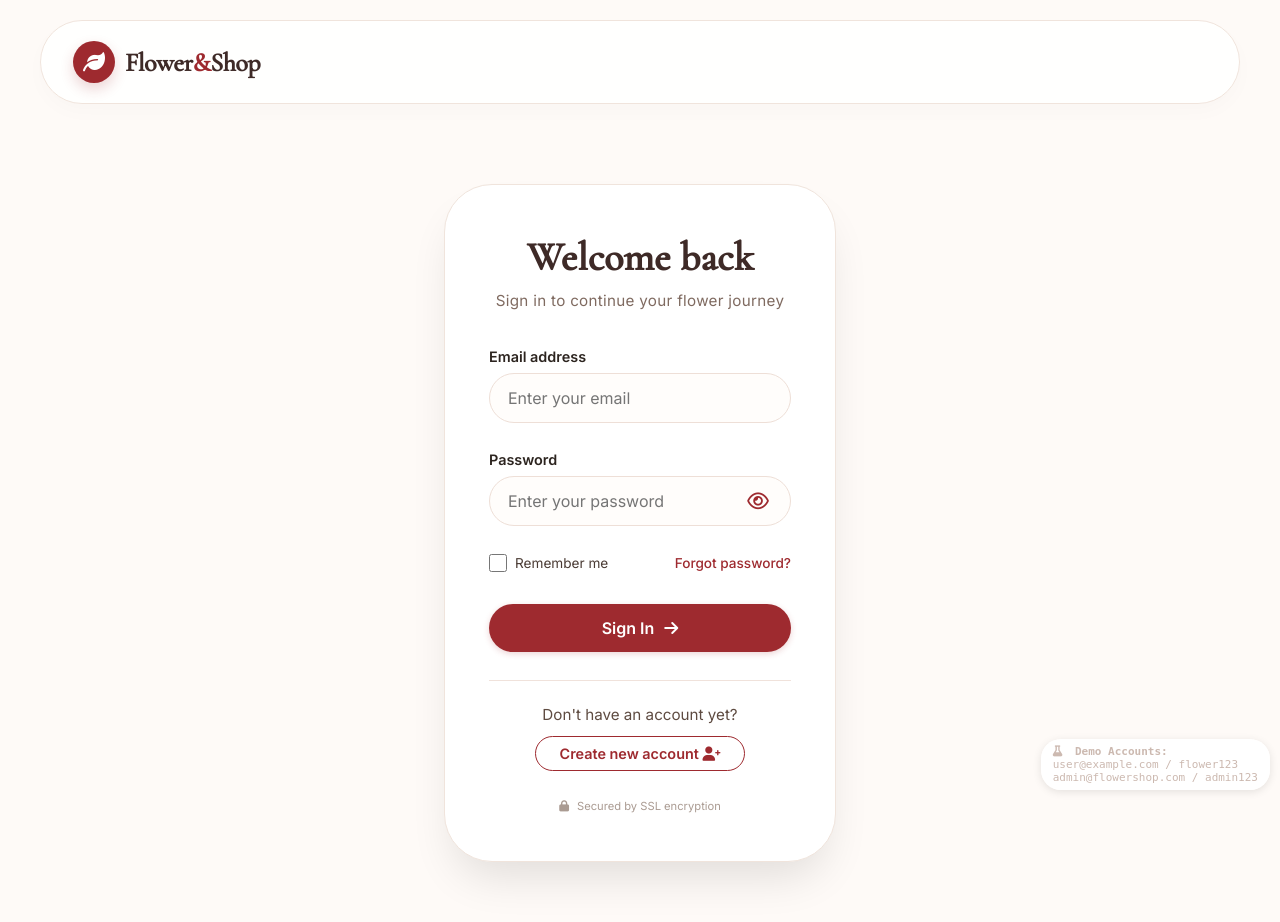
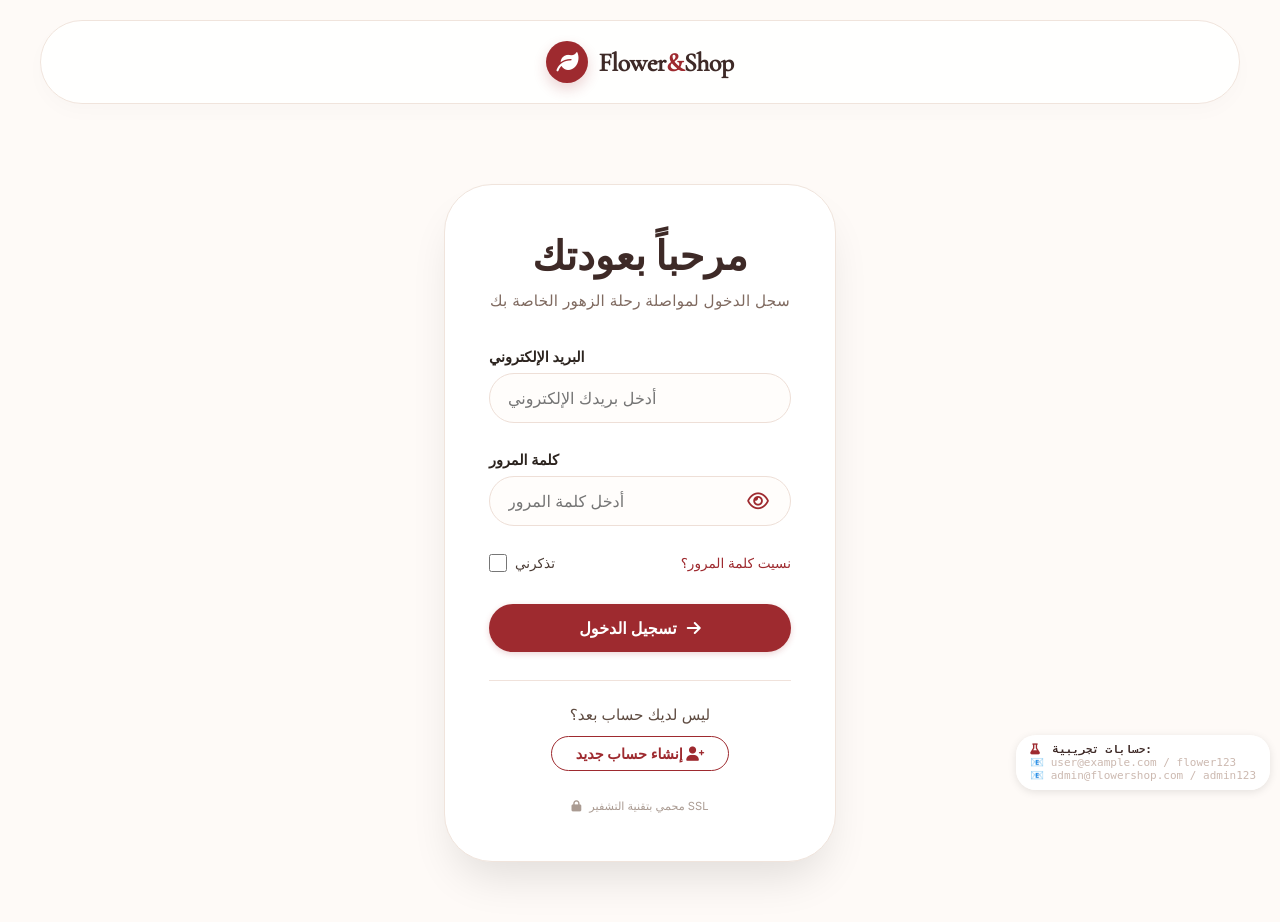
Before and after one commit to hamodalshatti/flower_shop200, a Flask app: page /login in a window 1280 px wide. Run offline with Flask 3, Linux system fonts and the light colour scheme.

Commit message:
Update login.html

```diff
--- a/templates/login.html
+++ b/templates/login.html
@@ -28,7 +28,7 @@
 
         .header {
             display: flex;
-            justify-content: space-between;
+            justify-content: center;
             align-items: center;
             padding: 20px 32px;
             background: #ffffffdd;
@@ -37,8 +37,6 @@
             margin: 20px 40px;
             box-shadow: 0 8px 20px rgba(0,0,0,0.02);
             border: 1px solid #f0e4dc;
-            flex-wrap: wrap;
-            gap: 15px;
         }
 
         .logo-area {
@@ -391,67 +389,67 @@
 <div class="signin-container">
     <div class="signin-card">
         <div class="signin-header">
-            <h2>Welcome back</h2>
-            <p>Sign in to continue your flower journey</p>
+            <h2>مرحباً بعودتك</h2>
+            <p>سجل الدخول لمواصلة رحلة الزهور الخاصة بك</p>
         </div>
 
         <!-- رسائل الحالة -->
         <div id="generalErrorBanner" style="display: none;" class="general-error">
             <i class="fas fa-exclamation-triangle"></i>
-            <span id="generalErrorMessage">Invalid email or password. Please try again.</span>
+            <span id="generalErrorMessage">بريد إلكتروني أو كلمة مرور غير صحيحة. يرجى المحاولة مرة أخرى.</span>
         </div>
 
         <div id="generalSuccessBanner" style="display: none;" class="general-success">
             <i class="fas fa-check-circle"></i>
-            <span id="generalSuccessMessage">Login successful! Redirecting...</span>
+            <span id="generalSuccessMessage">تم تسجيل الدخول بنجاح! جاري التحويل...</span>
         </div>
 
         <!-- نموذج تسجيل الدخول -->
         <form class="signin-form" action="#" method="POST" id="loginForm">
             <div class="form-group" id="emailGroup">
-                <label>Email address</label>
+                <label>البريد الإلكتروني</label>
                 <div class="input-wrapper">
-                    <input type="email" name="email" id="emailInput" placeholder="Enter your email" autocomplete="email">
+                    <input type="email" name="email" id="emailInput" placeholder="أدخل بريدك الإلكتروني" autocomplete="email">
                 </div>
                 <div class="error-message" id="emailError" style="display: none;">
-                    <i class="fas fa-exclamation-circle"></i> <span id="emailErrorText">Invalid email format</span>
+                    <i class="fas fa-exclamation-circle"></i> <span id="emailErrorText">صيغة البريد الإلكتروني غير صحيحة</span>
                 </div>
             </div>
 
             <div class="form-group" id="passwordGroup">
-                <label>Password</label>
+                <label>كلمة المرور</label>
                 <div class="input-wrapper">
-                    <input type="password" name="password" id="passwordInput" placeholder="Enter your password" autocomplete="current-password">
+                    <input type="password" name="password" id="passwordInput" placeholder="أدخل كلمة المرور" autocomplete="current-password">
                     <span class="password-toggle" id="togglePasswordBtn">
                         <i class="far fa-eye" id="eyeIcon"></i>
                     </span>
                 </div>
                 <div class="error-message" id="passwordError" style="display: none;">
-                    <i class="fas fa-exclamation-circle"></i> <span id="passwordErrorText">Password cannot be empty</span>
+                    <i class="fas fa-exclamation-circle"></i> <span id="passwordErrorText">كلمة المرور لا يمكن أن تكون فارغة</span>
                 </div>
             </div>
 
             <div class="form-options">
                 <label class="remember-me">
-                    <input type="checkbox" name="remember" id="rememberCheckbox"> Remember me
+                    <input type="checkbox" name="remember" id="rememberCheckbox"> تذكرني
                 </label>
-                <a href="#" class="forgot-password" id="forgotPasswordLink">Forgot password?</a>
+                <a href="#" class="forgot-password" id="forgotPasswordLink">نسيت كلمة المرور؟</a>
             </div>
 
             <button type="submit" class="btn signin-btn" id="submitBtn">
-                Sign In <i class="fas fa-arrow-right"></i>
+                تسجيل الدخول <i class="fas fa-arrow-right"></i>
             </button>
         </form>
 
         <div class="signup-section">
-            <p class="signup-text">Don't have an account yet?</p>
+            <p class="signup-text">ليس لديك حساب بعد؟</p>
             <a href="#" class="signup-link-btn" id="signupLinkBtn">
-                Create new account <i class="fas fa-user-plus"></i>
+                إنشاء حساب جديد <i class="fas fa-user-plus"></i>
             </a>
         </div>
 
         <div class="signin-footer">
-            <i class="fas fa-lock"></i> <span>Secured by SSL encryption</span>
+            <i class="fas fa-lock"></i> <span>محمي بتقنية التشفير SSL</span>
         </div>
     </div>
 </div>
@@ -474,11 +472,12 @@
     const submitBtn = document.getElementById('submitBtn');
     const rememberCheckbox = document.getElementById('rememberCheckbox');
 
-    // المستخدمين التجريبيين (محاكاة قاعدة البيانات)
-    const MOCK_USERS = [
-        { email: "user@example.com", password: "flower123" },
-        { email: "admin@flowershop.com", password: "admin123" },
-        { email: "demo@flower.com", password: "demo123" }
+    // المستخدمين التجريبيين المسجلين في النظام
+    const REGISTERED_USERS = [
+        { email: "user@example.com", password: "flower123", name: "أحمد" },
+        { email: "admin@flowershop.com", password: "admin123", name: "مدير المتجر" },
+        { email: "sarah@flowershop.com", password: "sarah123", name: "سارة" },
+        { email: "demo@flower.com", password: "demo123", name: "زائر تجريبي" }
     ];
 
     // تحميل البيانات المحفوظة
@@ -542,6 +541,8 @@
                 if (msgSpan) msgSpan.innerText = errorMessage;
                 errorDiv.style.display = 'flex';
             }
+            inputElement.classList.add('shake-effect');
+            setTimeout(() => inputElement.classList.remove('shake-effect'), 300);
         } else {
             inputElement.classList.remove('error-input');
             if (errorDiv) {
@@ -564,36 +565,19 @@
         return emailRegex.test(email);
     }
 
-    // التحقق من كلمة المرور (غير فارغة)
-    function isValidPassword(password) {
-        return password && password.trim().length > 0;
+    // التحقق من صحة بيانات الدخول
+    function authenticateUser(email, password) {
+        const normalizedEmail = email.toLowerCase().trim();
+
+        const user = REGISTERED_USERS.find(u =>
+            u.email.toLowerCase() === normalizedEmail &&
+            u.password === password
+        );
+
+        return user || null;
     }
 
-    // التحقق من صحة البيانات (محاكاة قاعدة البيانات) - تم التصحيح
-    function checkCredentials(email, password) {
-        const normalizedEmail = email.toLowerCase().trim();
-        const normalizedPassword = password; // لا نستخدم trim() هنا لأننا نريد التحقق بالضبط
-
-        console.log(`Checking: ${normalizedEmail} / ${normalizedPassword}`); // للتصحيح
-
-        const found = MOCK_USERS.some(user =>
-            user.email.toLowerCase() === normalizedEmail &&
-            user.password === normalizedPassword
-        );
-
-        console.log(`Found: ${found}`); // للتصحيح
-        return found;
-    }
-
-    // التحقق المباشر (لإظهار البيانات التجريبية)
-    function showDemoCredentials() {
-        console.log('📧 Demo credentials:');
-        MOCK_USERS.forEach((user, index) => {
-            console.log(`  ${index + 1}. Email: ${user.email}, Password: ${user.password}`);
-        });
-    }
-
-    // تأثير الاهتزاز
+    // تأثير الاهتزاز للبطاقة
     function shakeCard() {
         const card = document.querySelector('.signin-card');
         card.classList.add('shake-effect');
@@ -604,29 +588,31 @@
     function setLoadingState(isLoading) {
         if (isLoading) {
             submitBtn.disabled = true;
-            submitBtn.innerHTML = '<i class="fas fa-spinner fa-spin"></i> Signing in...';
+            submitBtn.innerHTML = '<i class="fas fa-spinner fa-spin"></i> جاري تسجيل الدخول...';
         } else {
             submitBtn.disabled = false;
-            submitBtn.innerHTML = 'Sign In <i class="fas fa-arrow-right"></i>';
+            submitBtn.innerHTML = 'تسجيل الدخول <i class="fas fa-arrow-right"></i>';
         }
     }
 
-    // معالجة التحقق من الصحة قبل الإرسال
+    // معالجة التحقق من صحة النموذج
     function validateForm(emailVal, passwordVal) {
         let isValid = true;
 
+        // التحقق من البريد الإلكتروني
         if (!emailVal) {
-            setFieldError(emailInput, emailErrorDiv, 'Email address is required', false, emailErrorText);
+            setFieldError(emailInput, emailErrorDiv, 'البريد الإلكتروني مطلوب', false, emailErrorText);
             isValid = false;
         } else if (!isValidEmail(emailVal)) {
-            setFieldError(emailInput, emailErrorDiv, 'Please enter a valid email address (e.g., name@domain.com)', false, emailErrorText);
+            setFieldError(emailInput, emailErrorDiv, 'يرجى إدخال بريد إلكتروني صالح (مثل name@domain.com)', false, emailErrorText);
             isValid = false;
         } else {
             setFieldError(emailInput, emailErrorDiv, '', true, emailErrorText);
         }
 
+        // التحقق من كلمة المرور
         if (!passwordVal || passwordVal.trim() === '') {
-            setFieldError(passwordInput, passwordErrorDiv, 'Password cannot be empty', false, passwordErrorText);
+            setFieldError(passwordInput, passwordErrorDiv, 'كلمة المرور مطلوبة', false, passwordErrorText);
             isValid = false;
         } else {
             setFieldError(passwordInput, passwordErrorDiv, '', true, passwordErrorText);
@@ -635,7 +621,7 @@
         return isValid;
     }
 
-    // الأحداث المباشرة (real-time validation)
+    // التحقق المباشر أثناء الكتابة
     emailInput.addEventListener('input', function() {
         hideGeneralMessages();
         const val = emailInput.value.trim();
@@ -646,7 +632,7 @@
             emailInput.classList.remove('error-input');
             emailErrorDiv.style.display = 'none';
         } else {
-            setFieldError(emailInput, emailErrorDiv, 'Please enter a valid email address', false, emailErrorText);
+            setFieldError(emailInput, emailErrorDiv, 'صيغة البريد الإلكتروني غير صحيحة', false, emailErrorText);
         }
     });
 
@@ -656,11 +642,9 @@
         if (pass.trim() === '') {
             passwordInput.classList.remove('error-input');
             passwordErrorDiv.style.display = 'none';
-        } else if (isValidPassword(pass)) {
+        } else {
             passwordInput.classList.remove('error-input');
             passwordErrorDiv.style.display = 'none';
-        } else {
-            setFieldError(passwordInput, passwordErrorDiv, 'Password cannot be empty', false, passwordErrorText);
         }
     });
 
@@ -687,65 +671,7 @@
         });
     }
 
-    // معالج تقديم النموذج - الجزء الأهم (تم التصحيح)
-    loginForm.addEventListener('submit', async function(e) {
-        e.preventDefault();
-
-        const emailVal = emailInput.value.trim();
-        const passwordVal = passwordInput.value; // نأخذ القيمة كما هي بدون trim
-
-        hideGeneralMessages();
-        clearFieldErrors();
-
-        // التحقق من صحة الحقول
-        if (!validateForm(emailVal, passwordVal)) {
-            shakeCard();
-            const emptyField = !emailVal || !isValidEmail(emailVal) ? emailInput : passwordInput;
-            emptyField.focus();
-            return false;
-        }
-
-        setLoadingState(true);
-
-        // محاكاة طلب السيرفر (تأخير 500ms)
-        setTimeout(() => {
-            // التحقق من صحة البيانات
-            const isAuthenticated = checkCredentials(emailVal, passwordVal);
-
-            if (!isAuthenticated) {
-                // ❌ بيانات غير صحيحة - إظهار الأخطاء مع الاحتفاظ بكلمة المرور
-                setFieldError(emailInput, emailErrorDiv, 'Invalid email or password combination', false, emailErrorText);
-                setFieldError(passwordInput, passwordErrorDiv, 'Incorrect password for this account', false, passwordErrorText);
-
-                showGeneralError('❌ Invalid email or password. Please try again.');
-                shakeCard();
-
-                // ✅ لا نقوم بمسح حقل كلمة المرور، فقط نحدد النص لتسهيل التعديل
-                passwordInput.select();
-                setLoadingState(false);
-
-            } else {
-                // ✅ بيانات صحيحة - نجاح تسجيل الدخول
-                saveCredentials(emailVal, passwordVal, rememberCheckbox.checked);
-
-                showGeneralSuccess('✓ Login successful! Redirecting to dashboard...');
-
-                // تعطيل النموذج أثناء إعادة التوجيه
-                setLoadingState(true);
-
-                // محاكاة إعادة التوجيه
-                setTimeout(() => {
-                    // في التطبيق الحقيقي: window.location.href = '/dashboard';
-                    alert(`✅ Welcome back, ${emailVal}!\n\n(هنا سيتم توجيهك إلى لوحة التحكم في التطبيق الحقيقي)`);
-                    window.location.href = '/';
-                }, 1500);
-            }
-        }, 500);
-
-        return false;
-    });
-
-
+    // إزالة الأخطاء عند التركيز
     emailInput.addEventListener('focus', function() {
         if (emailInput.classList.contains('error-input')) {
             emailInput.classList.remove('error-input');
@@ -762,7 +688,77 @@
         }
     });
 
-    // حالة أيقونة العين الأولية
+    // معالج تقديم النموذج
+    loginForm.addEventListener('submit', async function(e) {
+        e.preventDefault();
+
+        const emailVal = emailInput.value.trim();
+        const passwordVal = passwordInput.value;
+
+        hideGeneralMessages();
+        clearFieldErrors();
+
+        // التحقق من صحة الحقول
+        if (!validateForm(emailVal, passwordVal)) {
+            shakeCard();
+            return false;
+        }
+
+        setLoadingState(true);
+
+        // محاكاة تأخير الشبكة
+        setTimeout(() => {
+            const user = authenticateUser(emailVal, passwordVal);
+
+            if (!user) {
+                // فشل تسجيل الدخول
+                setFieldError(emailInput, emailErrorDiv, 'البريد الإلكتروني أو كلمة المرور غير صحيحة', false, emailErrorText);
+                setFieldError(passwordInput, passwordErrorDiv, 'بيانات الدخول غير صحيحة', false, passwordErrorText);
+                showGeneralError('❌ البريد الإلكتروني أو كلمة المرور غير صحيحة. يرجى المحاولة مرة أخرى.');
+                shakeCard();
+                setLoadingState(false);
+
+                // لا نقوم بمسح الحقول، فقط نحددها
+                emailInput.select();
+            } else {
+                // نجاح تسجيل الدخول
+                saveCredentials(emailVal, passwordVal, rememberCheckbox.checked);
+
+                // تخزين معلومات المستخدم في sessionStorage
+                sessionStorage.setItem('currentUser', JSON.stringify({
+                    email: user.email,
+                    name: user.name,
+                    loggedIn: true
+                }));
+
+                showGeneralSuccess(`✓ مرحباً بك، ${user.name}! جاري تحويلك إلى المتجر...`);
+
+                // تعطيل النموذج أثناء إعادة التوجيه
+                submitBtn.disabled = true;
+
+                // إعادة التوجيه بعد نجاح تسجيل الدخول
+                setTimeout(() => {
+                    // في التطبيق الحقيقي: window.location.href = '/dashboard' أو '/'
+                    window.location.href = '/';
+                }, 1500);
+            }
+        }, 800);
+
+        return false;
+    });
+
+    // روابط إضافية
+    document.getElementById('forgotPasswordLink')?.addEventListener('click', (e) => {
+        e.preventDefault();
+        window.location.href = '/forgot-password';
+    });
+
+    document.getElementById('signupLinkBtn')?.addEventListener('click', (e) => {
+        e.preventDefault();
+        window.location.href = '/signup';
+    });
+
+    // تهيئة الحالة الأولية لأيقونة العين
     if (passwordInput.type === 'password') {
         eyeIcon.classList.add('fa-eye');
         eyeIcon.classList.remove('fa-eye-slash');
@@ -770,30 +766,25 @@
         eyeIcon.classList.add('fa-eye-slash');
     }
 
-
-    document.getElementById('forgotPasswordLink')?.addEventListener('click', (e) => {
-        e.preventDefault();
-        alert('🔐 Password reset link would be sent to your email.\n\nDemo: Use "flower123" for user@example.com');
-    });
-
-    document.getElementById('signupLinkBtn')?.addEventListener('click', (e) => {
-        e.preventDefault();
-        alert('📝 Create new account page.\n\nDemo credentials:\nuser@example.com / flower123');
-    });
-
-
+    // تحميل البيانات المحفوظة عند بدء التشغيل
     window.addEventListener('DOMContentLoaded', function() {
         loadSavedCredentials();
-        showDemoCredentials();
+
+        // عرض الحسابات التجريبية في وحدة التحكم
+        console.log('📧 الحسابات التجريبية المتاحة:');
+        REGISTERED_USERS.forEach((user, index) => {
+            console.log(`  ${index + 1}. البريد: ${user.email} | كلمة المرور: ${user.password}`);
+        });
     });
 </script>
 
+<!-- شريط المعلومات التجريبية -->
+<div style="position: fixed; bottom: 10px; right: 10px; font-size: 11px; color: #ccb9b0; background: rgba(255,255,255,0.95); padding: 8px 14px; border-radius: 20px; box-shadow: 0 2px 8px rgba(0,0,0,0.1); font-family: monospace; direction: ltr; z-index: 1000;">
+    <i class="fas fa-flask" style="margin-right: 6px; color: #9e2a2f;"></i>
+    <strong style="color: #3e2a27;">حسابات تجريبية:</strong><br>
+    📧 user@example.com / flower123<br>
+    📧 admin@flowershop.com / admin123
+</div>
 
-<div style="position: fixed; bottom: 10px; right: 10px; font-size: 11px; color: #ccb9b0; background: rgba(255,255,255,0.95); padding: 6px 12px; border-radius: 20px; box-shadow: 0 2px 8px rgba(0,0,0,0.1); font-family: monospace; direction: ltr; z-index: 1000;">
-    <i class="fas fa-flask" style="margin-right: 6px;"></i>
-    <strong>Demo Accounts:</strong><br>
-    user@example.com / flower123<br>
-    admin@flowershop.com / admin123
-</div>
 </body>
 </html>
```
